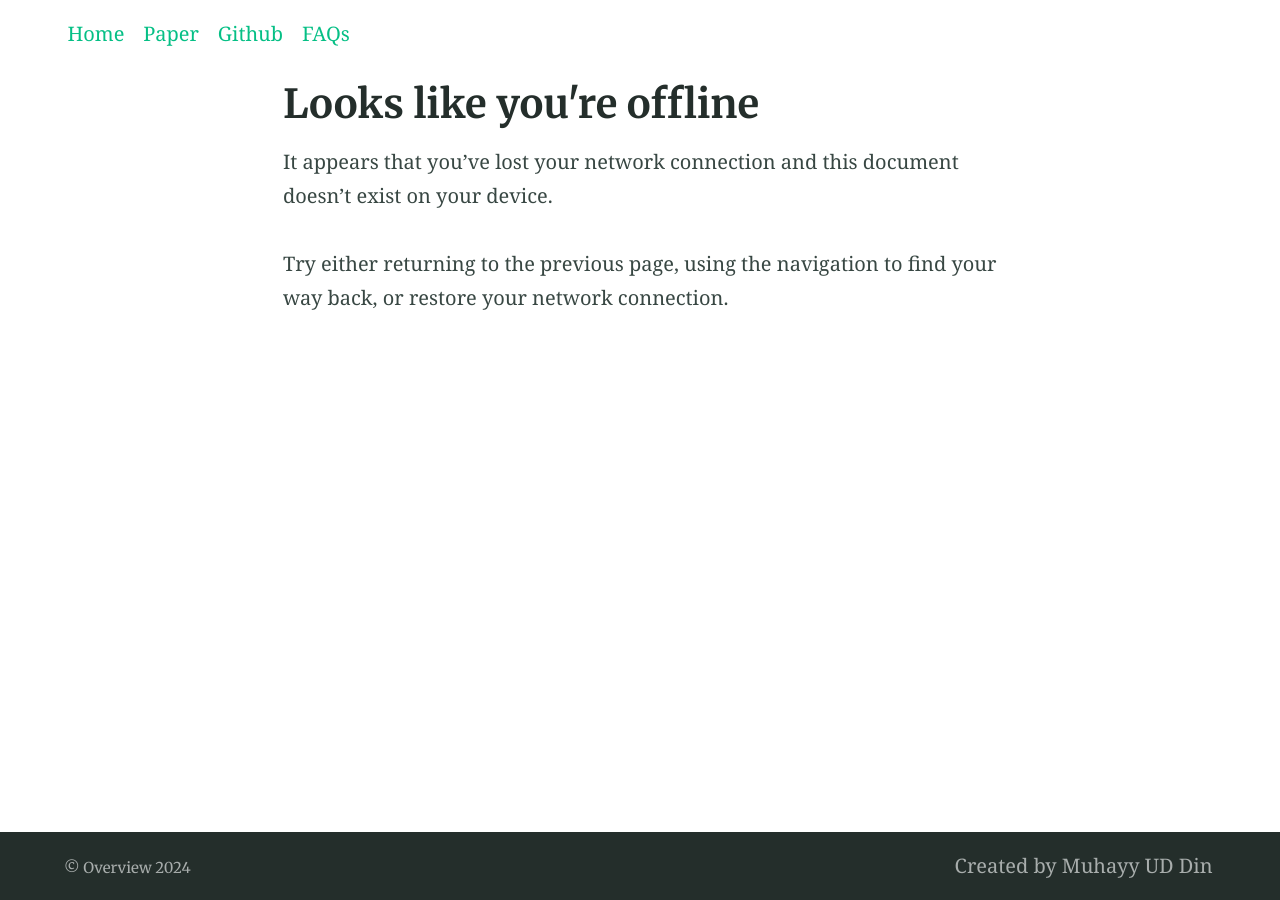
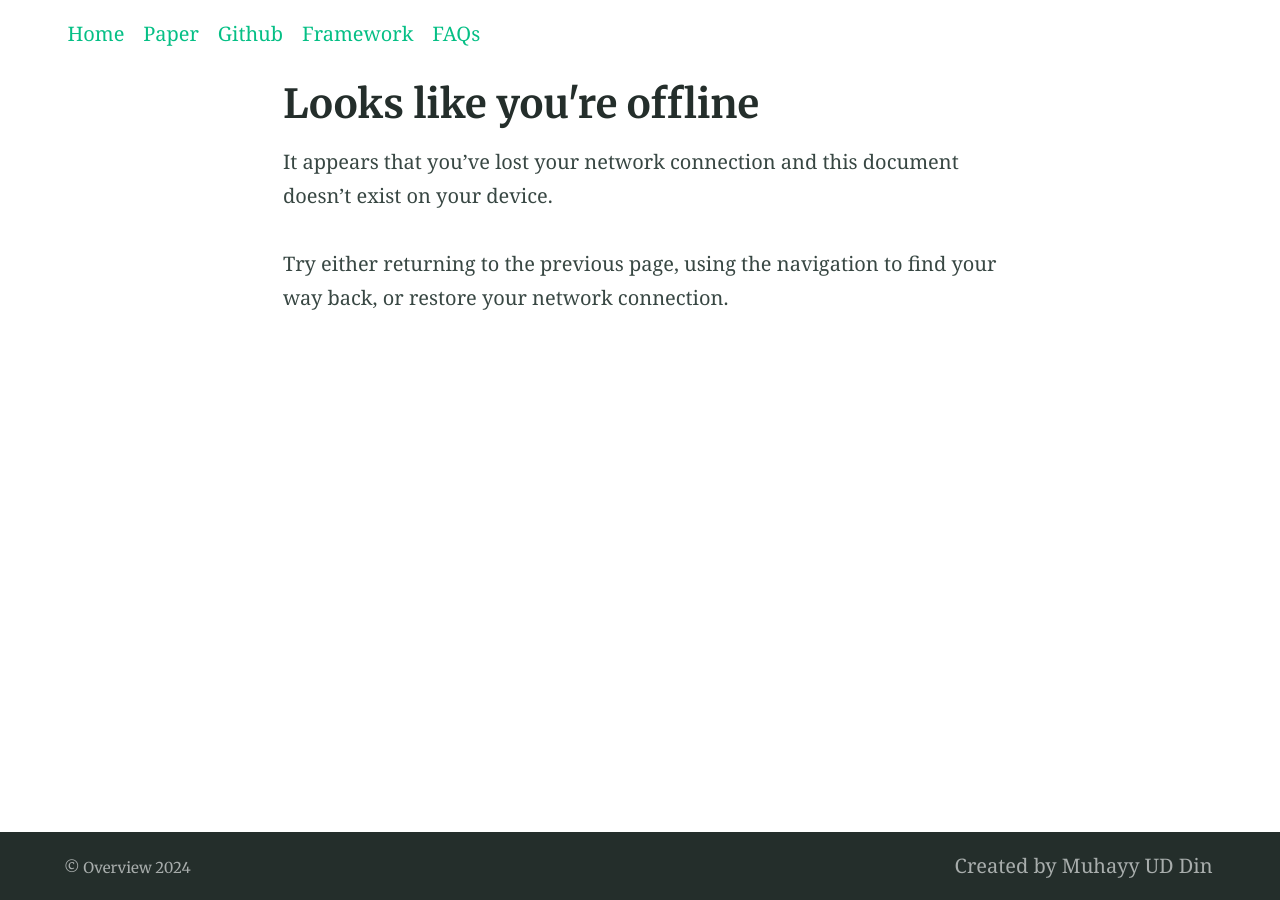
Before and after one commit to Muhayyuddin/muhayyuddin.tracking.io, a Jekyll site: the page built from offline.md, in a window 1280 px wide. Built offline with Jekyll 4.4.1, drawn with Linux system fonts in a browser that asks for light colours.

Commit message:
Update _config.yml

```diff
--- a/_config.yml
+++ b/_config.yml
@@ -127,6 +127,8 @@ navigation_header:
   url: https://arxiv.org/
 - title: Github
   url: "https://github.com/Muhayyuddin/vision-tracking"
+- title: Framework
+  url: "https://muhayyuddin.github.io/tracking/#framework"
 - title: FAQs
   url: "https://muhayyuddin.github.io/tracking/#faqs"
 
```
